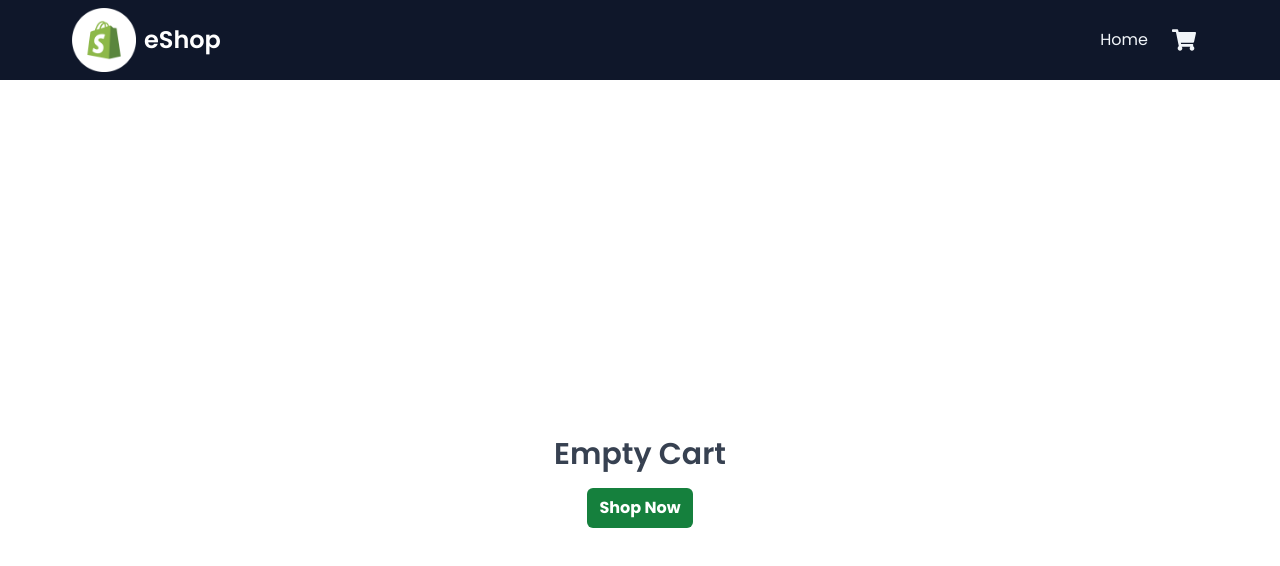
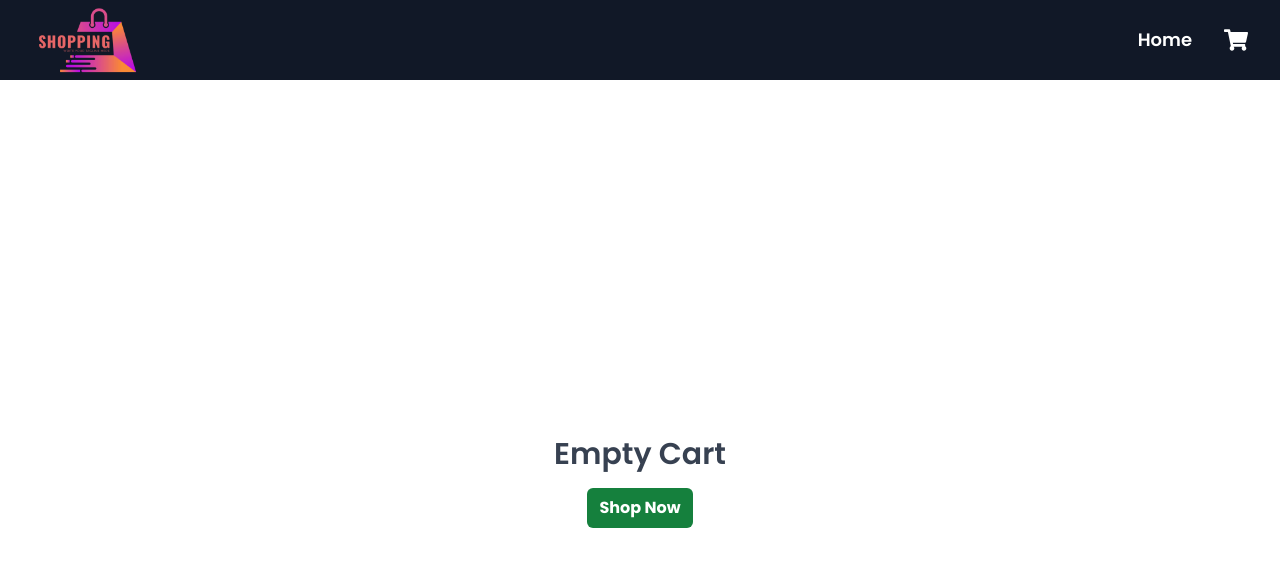
Before and after one commit to shrikant-kushwah/Shopping-Cart, a React (Create React App) app: page /cart in a window 1280 px wide. Shown: the top 566 px of the page. Built offline with nearby package versions, Linux system fonts and the light colour scheme.

Commit message:
ui chhanges applied

```diff
--- a/src/components/CartItem.jsx
+++ b/src/components/CartItem.jsx
@@ -1,4 +1,3 @@
-import { FcDeleteDatabase } from "react-icons/fc"
 import { useDispatch } from "react-redux";
 import { remove } from "../redux/Slices/cartSlice";
 import { toast } from "react-hot-toast";
@@ -21,11 +20,11 @@ const CartItem = ({item, itemIndex}) => {
         <h1  className="w-full text-gray-400 font-normal text-[15px] text-left mt-4">{item.description}</h1>
         <div className="flex justify-between mt-5">
         <div>
-          <p  className="text-green-600 font-semibold">{item.price}</p>
+          <p  className="text-green-600 font-semibold">₹{item.price}</p>
         </div>
-        <div className="w-6 h-6"
+        <div className="w-36 justify-center items-center"
         onClick={removeFromCart}>
-          <FcDeleteDatabase className="w-full h-full"/>
+          <button className='border-2 text-red-500 border-red-500 p-2 w-36 font-semibold hover:border-red-500 rounded-lg hover:bg-red-500 hover:text-white'>Remove Item</button>
         </div>
         </div>
       </div>
--- a/src/components/Navbar.jsx
+++ b/src/components/Navbar.jsx
@@ -3,36 +3,37 @@ import { NavLink } from "react-router-dom";
 import { useSelector } from "react-redux";
 
 const Navbar = () => {
-
-  const {cart} = useSelector((state) => state)
+  const { cart } = useSelector((state) => state);
 
   return (
-    <div>
-      <nav className="flex justify-between items-center h-20 max-w-6xl mx-auto">
+    <nav className="bg-gray-900 text-white">
+      <div className="flex justify-between items-center h-20 max-w-7xl mx-auto px-4 sm:px-6 lg:px-8">
         <NavLink to="/">
-          <div className="ml-2  flex justify-center items-center">
-            <img src="../logo-eShop.png" alt="logo" className="w-16 h-16" />
-            <h1 className="text-white mx-2 font-semibold text-[24px]">eShop</h1>
+          <div className="flex items-center">
+            <img src="../logoo.png" alt="logo" className="w-28 h-auto mt-2" />
           </div>
         </NavLink>
 
-        <div className="flex items-center font-medium text-slate-100 mr-5 space-x-6">
-          <NavLink to="/">
-            <p>Home</p>
+        <div className="flex items-center space-x-8">
+          <NavLink
+            to="/"
+            className="text-lg font-semibold hover:text-indigo-400 transition duration-300"
+          >
+            Home
           </NavLink>
-          <NavLink to="/cart">
-            <div className="relative">
-              <FaShoppingCart className="text-2xl  " />
-              {
-                cart.length > 0 &&
-                <span className="absolute -top-1 -right-2 bg-green-600 text-xs w-5 h-5 flex justify-center items-center animate-bounce rounded-full text-white">{cart.length}</span>
-              }
-            </div>
+
+          <NavLink to="/cart" className="relative">
+            <FaShoppingCart className="text-2xl hover:text-indigo-400 transition duration-300" />
+            {cart.length > 0 && (
+              <span className="absolute -top-2 -right-2 bg-green-600 text-xs w-5 h-5 flex justify-center items-center animate-bounce rounded-full text-white">
+                {cart.length}
+              </span>
+            )}
           </NavLink>
         </div>
-      </nav>
-    </div>
-  )
+      </div>
+    </nav>
+  );
 };
 
 export default Navbar;
--- a/src/components/Product.jsx
+++ b/src/components/Product.jsx
@@ -1,49 +1,43 @@
-
 import { useDispatch, useSelector } from "react-redux";
-import { add, remove } from "../redux/Slices/cartSlice"
+import { add, remove } from "../redux/Slices/cartSlice";
 import { toast } from "react-hot-toast";
 
 const Product = ({ post }) => {
-
   const { cart } = useSelector((state) => state);
   const dispatch = useDispatch();
 
   const addToCart = () => {
     dispatch(add(post));
     toast.success("Item added to cart");
-  }
+  };
 
   const removeFromCart = () => {
-    dispatch(remove(post.id))
+    dispatch(remove(post.id));
     toast.error("Item removed from cart");
-  }
+  };
 
   return (
-    <div className="flex flex-col items-center justify-between hover:scale-110 transition duration-300 ease-in gap-3 p-4 mt-10 ml-5 rounded-xl outline">
-      <div>
-        <p className="text-gray-700 font-semibold text-lg text-left truncate w-40 mt-1">{post.title}</p>
+    <div className="group bg-white rounded-lg overflow-hidden transition-transform transform hover:scale-105 hover:shadow-xl duration-300 ease-in-out p-4">
+      <div className="h-52 w-full flex items-center justify-center overflow-hidden">
+        <img src={post.image} alt="Product" className="h-full w-auto transition-transform object-cover duration-300 group-hover:scale-110" />
       </div>
-      <div>
-        <p className="w-40 text-gray-400 font-normal text-[10px] text-left">{post.description.split(" ").slice(0, 10).join(" ") + "..."}</p>
-      </div>
-      <div className="h-[180px]">
-        <img src={`${post.image}`} className="h-full w-full" />
-      </div>
-      <div className="flex justify-between gap-12">
-        <div>
-          <p className="text-green-600 font-semibold">{post.price}</p>
-        </div>
+      <div className="p-4">
+        <h3 className="text-lg font-semibold text-gray-900 truncate">{post.title}</h3>
+        <p className="text-sm text-gray-600 mt-2 truncate">{post.description.split(" ").slice(0, 10).join(" ") + "..."}</p>
+        <div className="flex justify-between items-center mt-4">
+          <span className="text-xl font-bold text-indigo-600">₹{post.price}</span>
           {
             cart.some((p) => p.id === post.id) ? (
               <button
-              className="text-gray-700 border-2 border-gray-700 rounded-full font-semibold text-[12px] p-1 px-3 uppercase hover:bg-gray-700 hover:text-white transition duration-300 ease-in"
+                className="text-red-600 border-2 border-red-600 rounded-full font-semibold text-xs py-1 px-3 uppercase transition duration-300 ease-in-out hover:bg-red-600 hover:text-white"
                 onClick={removeFromCart}>Remove Item</button>
             ) : (
               <button
-              className="text-gray-700 border-2 border-gray-700 rounded-full font-semibold text-[12px] p-1 px-3 uppercase hover:bg-gray-700 hover:text-white transition duration-300 ease-in"
+                className="text-green-600 border-2 border-green-600 rounded-full font-semibold text-xs py-1 px-3 uppercase transition duration-300 ease-in-out hover:bg-green-600 hover:text-white"
                 onClick={addToCart}>Add to Cart</button>
             )
           }
+        </div>
       </div>
     </div>
   );
--- a/src/pages/Home.jsx
+++ b/src/pages/Home.jsx
@@ -33,7 +33,7 @@ const Home = () => {
       {
         loading ? <Spinner /> :
           posts.length > 0 ?
-            (<div className="grid xs:grid-cols-1 sm:grid-cols-2 md:grid-cols-3 lg:grid-cols-4 max-w-6xl p-2 mx-auto space-y-10 space-x-5 min-h-[80vh">
+            (<div className="grid xs:grid-cols-1 sm:grid-cols-2 md:grid-cols-3 lg:grid-cols-4 max-w-6xl p-2 mx-auto space-y-10 space-x-5 min-h-[80vh]">
               {
                 posts.map((post) => (
                   <Product key={post.id} post={post}></Product>
```
Also changed, not shown: public/logo-eShop.png (deleted), public/logoo.png (added). Lines whose indentation alone changed are shown as unchanged.
